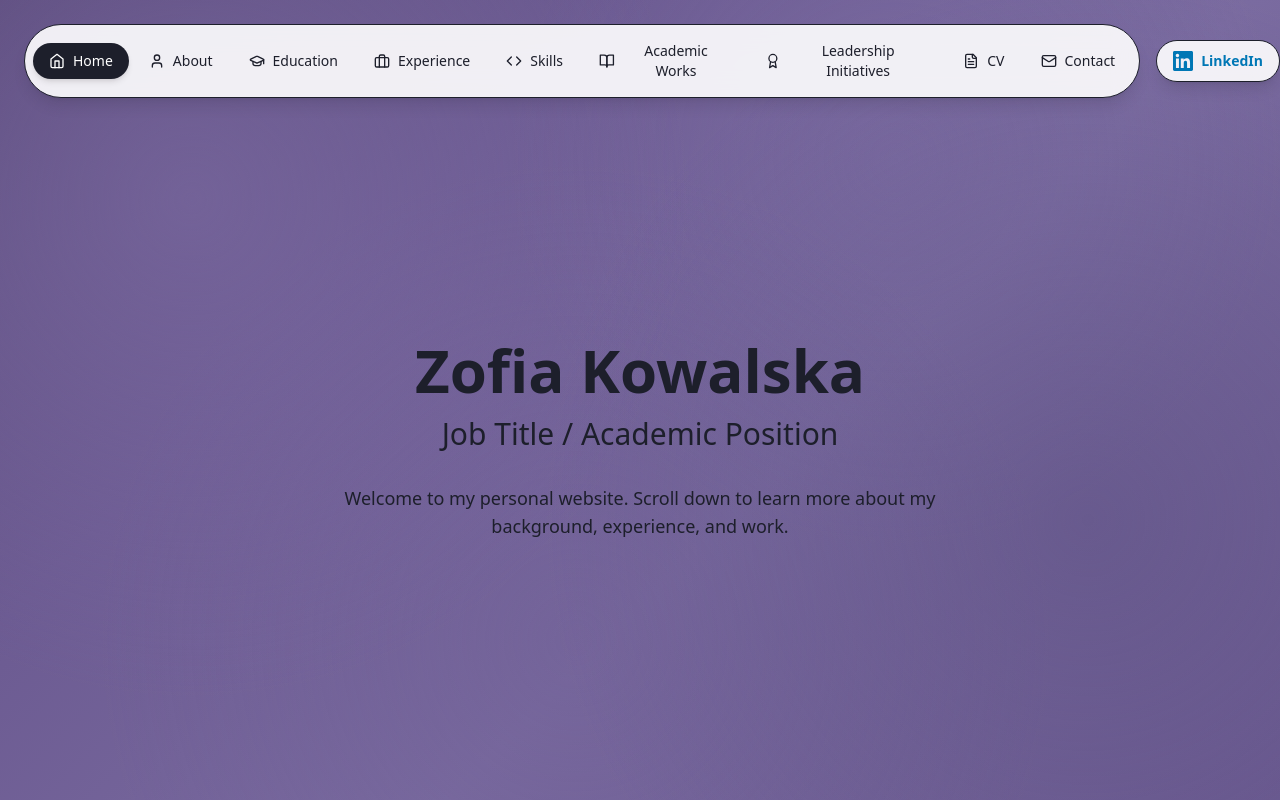
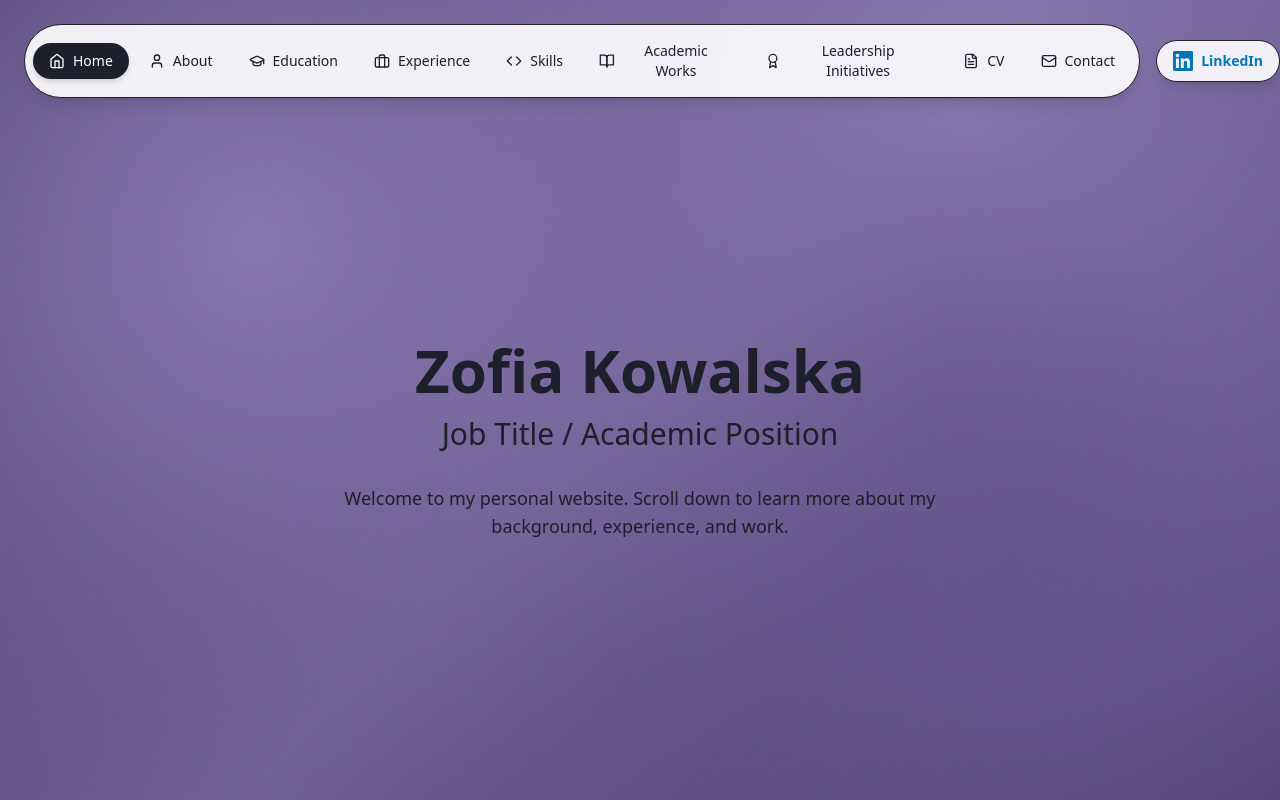
Before and after one commit to zofiakowalska/PersonalWeb, a React (Vite) app: page / in a window 1280 px wide. Shown: the top 800 px of the page. Built offline with nearby package versions, Linux system fonts and the light colour scheme.

Commit message:
Intensify gradient with more contrast and stronger 3D effect

```diff
--- a/src/App.jsx
+++ b/src/App.jsx
@@ -49,13 +49,15 @@ export default function PersonalWebsite() {
 
   return (
     <div className="min-h-screen" style={{
-      backgroundColor: '#6c5b92',
+      backgroundColor: '#5a4a7a',
       backgroundImage: `
-        radial-gradient(circle at 15% 25%, rgba(124, 107, 162, 0.6) 0%, transparent 40%),
-        radial-gradient(circle at 85% 65%, rgba(92, 80, 130, 0.5) 0%, transparent 45%),
-        radial-gradient(circle at 45% 80%, rgba(108, 91, 146, 0.4) 0%, transparent 50%),
-        radial-gradient(circle at 70% 20%, rgba(130, 115, 170, 0.3) 0%, transparent 35%),
-        linear-gradient(135deg, #5a4a7a 0%, #6c5b92 30%, #7a6ba0 60%, #6c5b92 100%)
+        radial-gradient(circle at 20% 30%, rgba(140, 125, 180, 0.9) 0%, rgba(140, 125, 180, 0.4) 30%, transparent 60%),
+        radial-gradient(circle at 80% 70%, rgba(100, 85, 140, 0.8) 0%, rgba(100, 85, 140, 0.3) 35%, transparent 65%),
+        radial-gradient(circle at 50% 85%, rgba(90, 75, 120, 0.7) 0%, rgba(90, 75, 120, 0.2) 40%, transparent 70%),
+        radial-gradient(circle at 75% 15%, rgba(150, 135, 190, 0.85) 0%, rgba(150, 135, 190, 0.3) 25%, transparent 55%),
+        radial-gradient(circle at 10% 60%, rgba(80, 65, 110, 0.6) 0%, transparent 50%),
+        radial-gradient(circle at 90% 40%, rgba(120, 105, 160, 0.75) 0%, transparent 45%),
+        linear-gradient(135deg, #4a3a6a 0%, #5a4a7a 20%, #6c5b92 40%, #7a6ba0 50%, #6c5b92 60%, #5a4a7a 80%, #4a3a6a 100%)
       `,
       backgroundAttachment: 'fixed',
       backgroundSize: '100% 100%'
```
